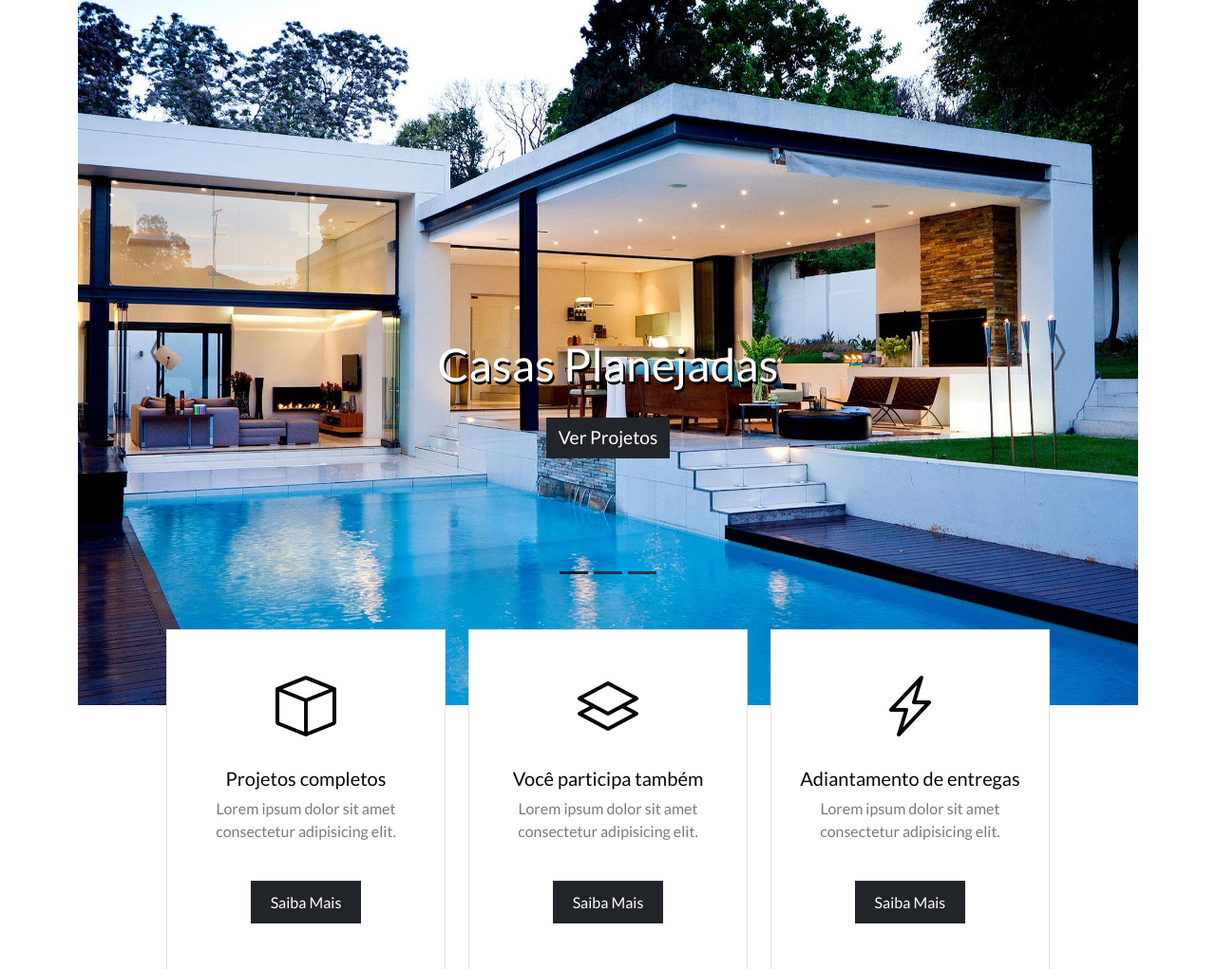
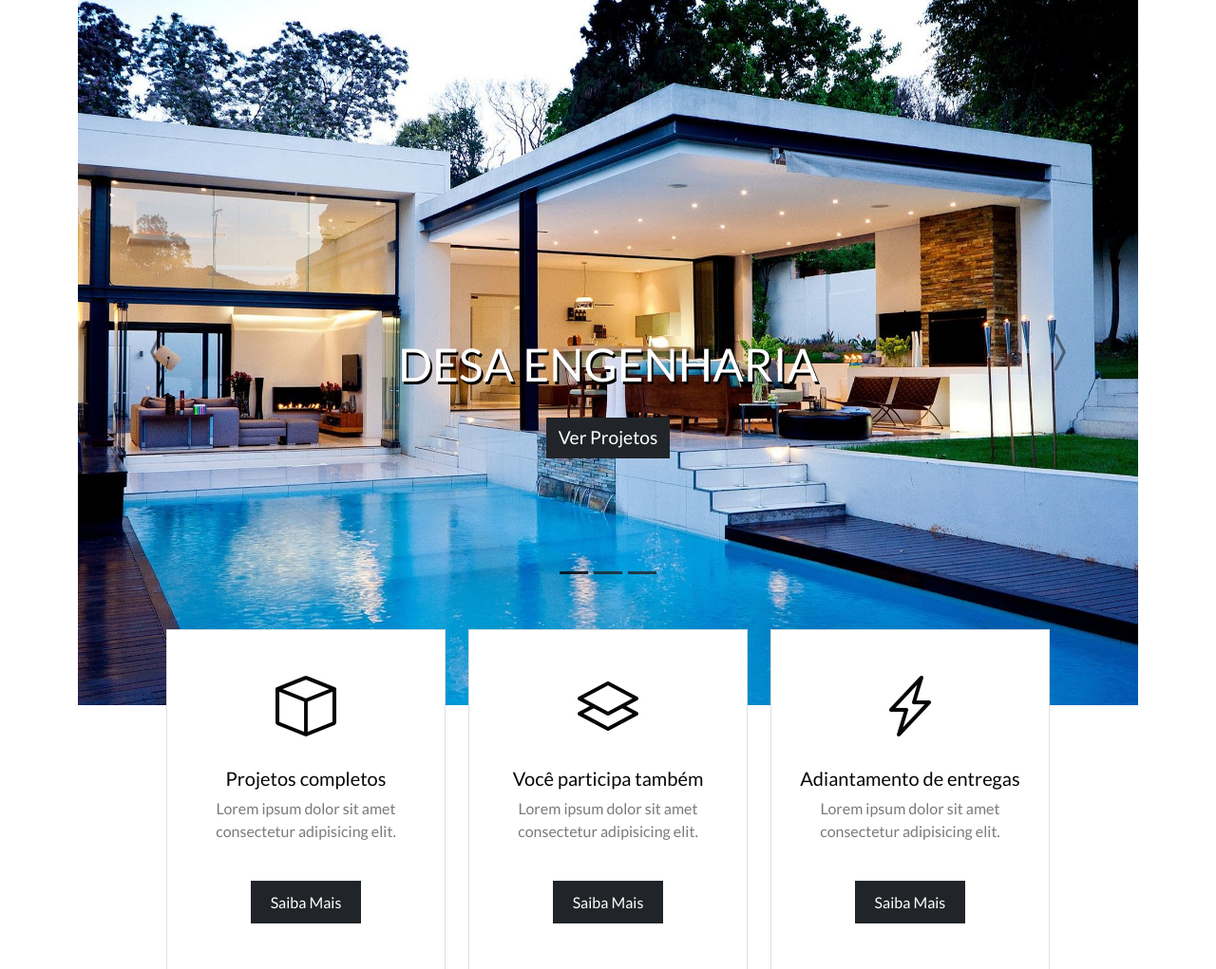
Before and after one commit to gil-cesar-martins/residenza, a Django app: page / in a window 1280 px wide. Shown: the part 129-1150 px from the top of the page at 95% size. Run offline with Django 4.2, Linux system fonts and the light colour scheme; some libraries are stand-ins or nearby versions.

Commit message:
Atualização

```diff
--- a/core/templates/slider.html
+++ b/core/templates/slider.html
@@ -28,7 +28,7 @@
         <div class="carousel-item active">
           <img src="{% static 'img/banner1.jpg' %}" alt="Casa 1" class="d-block w-100">
             <div class="carousel-caption">
-              <h5>Casas Planejadas</h5>
+              <h5>DESA ENGENHARIA</h5>
               <a href="#" class="btn btn-dark">Ver Projetos</a>
             </div>
         </div>
```
